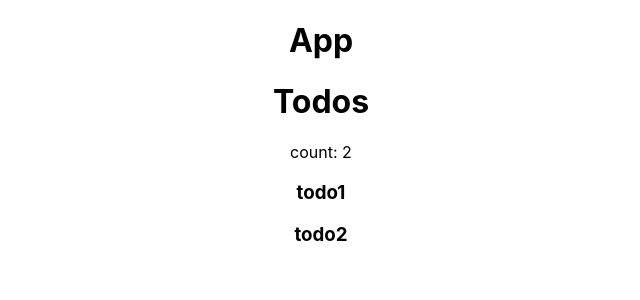
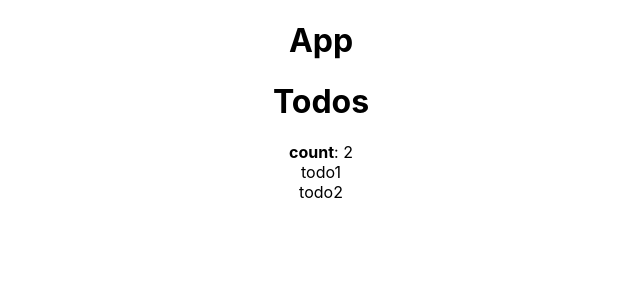
Before and after one commit to ILyaCyclone/react-traversymedia-todolist, a React (Create React App) app: page / in a window 1280 px wide. Shown: the top 300 px of the page, without its empty margins (319-959 px from the left). Built offline with nearby package versions, Linux system fonts and the light colour scheme; the HTML template or start-up script is replaced by a standard one.

Commit message:
add TodoItem component

```diff
--- /dev/null
+++ b/src/components/TodoItem.js
@@ -0,0 +1,13 @@
+import React, { Component } from 'react'
+
+export class TodoItem extends Component {
+  render() {
+    return (
+      <div>
+        {this.props.todo.title}
+      </div>
+    )
+  }
+}
+
+export default TodoItem;
--- a/src/components/Todos.js
+++ b/src/components/Todos.js
@@ -1,15 +1,16 @@
 import React from 'react';
+import TodoItem from './TodoItem';
 
 function Todos(props) {
   return (
     <div className="todos">
       <h1>Todos</h1>
-      count: {props.todos.length}
+      <b>count</b>: {props.todos.length}
        {
-         props.todos.map((todo) =>
-           <h3>{ todo.title }</h3>
-         )
-      }
+         props.todos.map((todo) => (
+           <TodoItem key={todo.id} todo={todo} />
+         ))
+        }
     </div>
   );
 }
```
